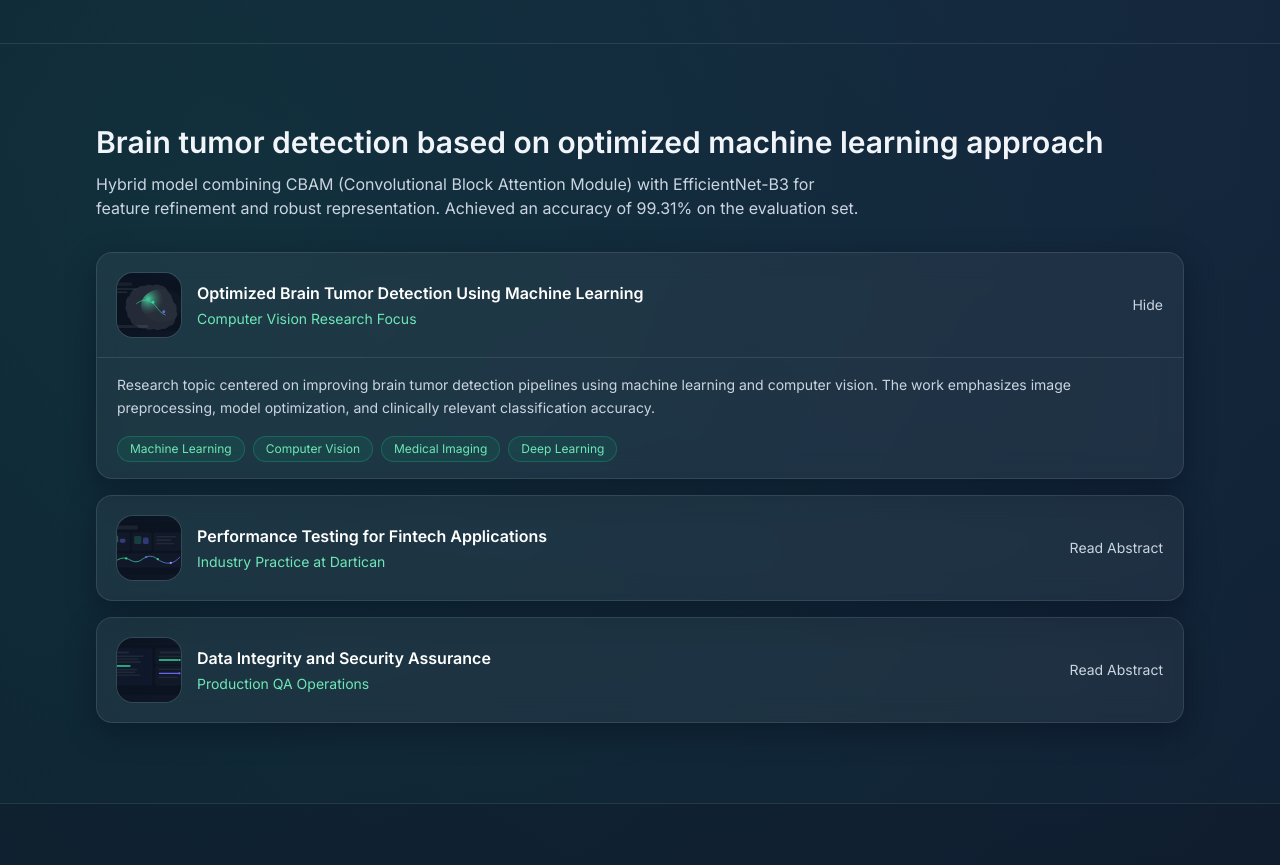
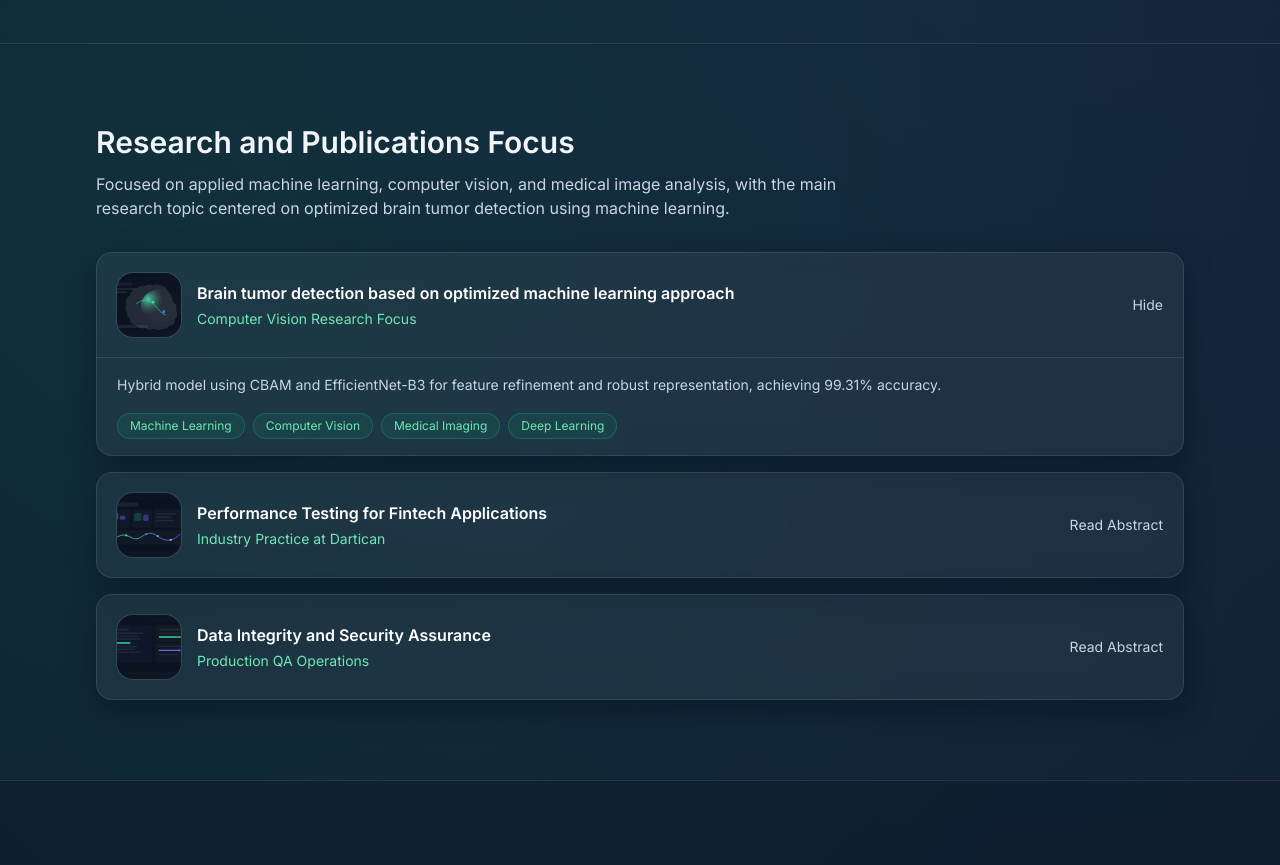
Before and after one commit to junaidaurungzaib-ai/portflio, a Next.js app: page / in a window 1280 px wide. Shown: the part 1000-1865 px from the top of the page. Built offline with nearby package versions, Linux system fonts and the light colour scheme.

Commit message:
Research section improved

```diff
--- a/components/PortfolioPage.tsx
+++ b/components/PortfolioPage.tsx
@@ -128,6 +128,24 @@ export default function PortfolioPage() {
       return true;
     });
   }, []);
+
+  const honorImageFallback = "https://images.unsplash.com/photo-1521737604893-d14cc237f11d?auto=format&fit=crop&w=1200&q=80";
+
+  const preparedResearchItems = useMemo(
+    () =>
+      researchItems.map((item, index) => {
+        if (index !== 0) return item;
+        return {
+          ...item,
+          title: "Brain tumor detection based on optimized machine learning approach",
+          abstract:
+            "Hybrid model using CBAM and EfficientNet-B3 for feature refinement and robust representation, achieving 99.31% accuracy.",
+          venue: item.venue || "Research Publication",
+          image: item.image || honorImageFallback
+        };
+      }),
+    [researchItems]
+  );
 
   const scrollToSection = (sectionId: string) => {
     document.getElementById(sectionId)?.scrollIntoView({ behavior: "smooth", block: "start" });
@@ -409,13 +427,13 @@ export default function PortfolioPage() {
         </section>
 
         <section id="research" className="section-wrap py-16 sm:py-20">
-          <h2 className="section-title">Brain tumor detection based on optimized machine learning approach</h2>
+          <h2 className="section-title">Research and Publications Focus</h2>
           <p className="mt-3 max-w-3xl text-slate-300">
-            Hybrid model combining CBAM (Convolutional Block Attention Module) with EfficientNet-B3 for feature refinement and robust representation. Achieved an accuracy of 99.31% on the evaluation set.
+            Focused on applied machine learning, computer vision, and medical image analysis, with the main research topic centered on optimized brain tumor detection using machine learning.
           </p>
 
           <div className="mt-8 space-y-4">
-            {researchItems.map((item, index) => {
+            {preparedResearchItems.map((item, index) => {
               const isOpen = openResearch === index;
               return (
                 <motion.article
@@ -434,12 +452,12 @@ export default function PortfolioPage() {
                     <div className="flex items-center gap-4">
                       <div
                         className="h-16 w-16 shrink-0 rounded-2xl bg-cover bg-center ring-1 ring-white/10"
-                        style={{ backgroundImage: `url(${item.image})` }}
+                        style={{ backgroundImage: `url(${item.image || honorImageFallback})` }}
                         aria-hidden="true"
                       />
                       <div>
-                      <h3 className="text-base font-semibold text-white">{item.title}</h3>
-                      <p className="mt-1 text-sm text-emerald-300">{item.venue}</p>
+                        <h3 className="text-base font-semibold text-white">{item.title}</h3>
+                        <p className="mt-1 text-sm text-emerald-300">{item.venue}</p>
                       </div>
                     </div>
                     <span className="text-sm text-slate-300">{isOpen ? "Hide" : "Read Abstract"}</span>
@@ -695,12 +713,12 @@ export default function PortfolioPage() {
                 className="glass-card overflow-hidden"
               >
                 <img
-                  src={item.image ? encodeURI(item.image) : "https://via.placeholder.com/1200x600?text=Certificate+Image"}
+                  src={item.image || honorImageFallback}
                   alt={item.title}
                   loading="lazy"
                   className="h-52 w-full object-cover"
                   onError={(e) => {
-                    (e.currentTarget as HTMLImageElement).src = "https://via.placeholder.com/1200x600?text=Certificate+Image";
+                    (e.currentTarget as HTMLImageElement).src = honorImageFallback;
                   }}
                 />
 
```
